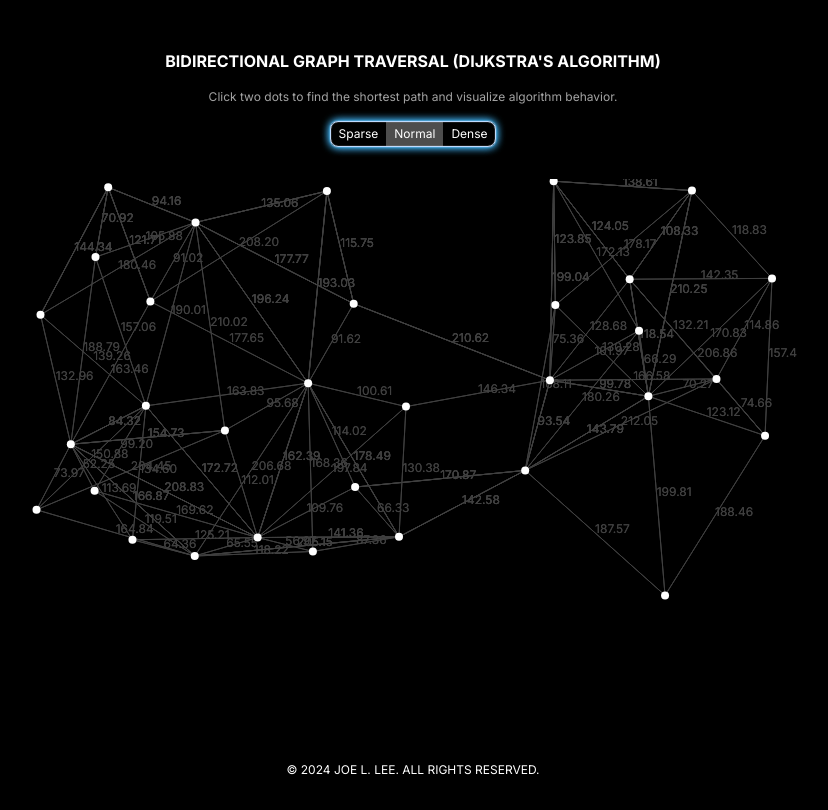
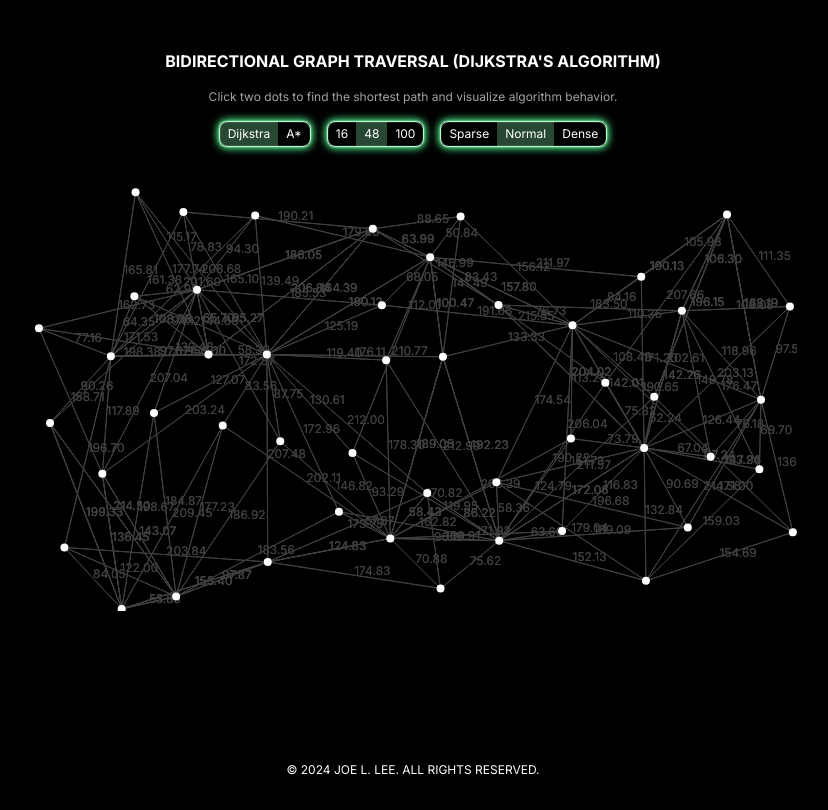
Before and after one commit to j1yl/graphs, a Next.js app: page / in a window 1280 px wide. Shown: the part 1400-2210 px from the top of the page, without its empty margins (227-1055 px from the left). Built offline with nearby package versions, Linux system fonts and the light colour scheme.

Commit message:
Add PriorityQueue class and implement A* algorithm

```diff
--- a/app/page.tsx
+++ b/app/page.tsx
@@ -32,16 +32,15 @@ export default function Home() {
         style={{
           scaleX: scrollYProgress,
         }}
-        className="pointer-events-none fixed left-0 top-0 z-40 h-1 w-full origin-left bg-gradient-to-r from-sky-400 to-violet-400"
+        className="pointer-events-none fixed left-0 top-0 z-40 h-1 w-full origin-left bg-white"
       />
       <div className="relative flex min-h-screen items-center justify-center">
         <Hero
           width={width}
           height={(width * 9) / 16}
-          amount={isMobile ? 16 : 32}
+          amount={isMobile ? 16 : 48}
         />
       </div>
-
       <div className="relative mx-auto flex flex-col items-center justify-center gap-4 px-4 py-16 md:max-w-2xl md:py-32">
         <Accordion question="What is a graph in computer science and what are its components?">
           <div>
@@ -191,13 +190,8 @@ export default function Home() {
           </div>
         </Accordion>
       </div>
-
       <div className="relative flex min-h-screen items-center justify-center px-4">
-        <Grid
-          width={width}
-          height={(width * 9) / 16}
-          amount={isMobile ? 16 : 32}
-        />
+        <Grid width={width} height={(width * 9) / 16} mobile={isMobile} />
       </div>
       <div className="relative flex items-center justify-center py-4 md:py-8">
         <p className="text-xs uppercase">
--- a/components/Grid.tsx
+++ b/components/Grid.tsx
@@ -1,25 +1,34 @@
-import React, { useState, useEffect } from "react";
+import React, { useState, useEffect, useRef } from "react";
 import { Vertex } from "@/lib/Vertex";
-import { dijkstra } from "@/lib/Algo";
+import { astar, dijkstra, heuristic } from "@/lib/Algo";
 import { motion } from "framer-motion";
 import { Edge } from "@/lib/Edge";
 
 type Props = {
   width: number;
   height: number;
-  amount: number;
+  mobile: boolean;
 };
 
-const Grid: React.FC<Props> = ({ width, height, amount }) => {
+type Algorithm = "dijkstra" | "astar";
+
+const Grid: React.FC<Props> = ({ width, height, mobile }) => {
   const [vertices, setVertices] = useState<Vertex[]>([]);
   const [edges, setEdges] = useState<Edge[]>([]);
 
   const [startVertex, setStartVertex] = useState<Vertex | null>(null);
   const [endVertex, setEndVertex] = useState<Vertex | null>(null);
-  const [density, setDensity] = useState(0.5);
 
   const [visitedEdges, setVisitedEdges] = useState<Edge[]>([]);
   const [shortestPathEdges, setShortestPathEdges] = useState<Edge[]>([]);
+
+  const [algorithm, setAlgorithm] = useState<Algorithm>("dijkstra");
+  const [amount, setAmount] = useState(48);
+  const [density, setDensity] = useState(0.5);
+
+  const [isAnimating, setIsAnimating] = useState(false);
+
+  const timeoutRefs = useRef<NodeJS.Timeout[]>([]);
 
   const initVertices = (): Vertex[] => {
     const minDistance = 50; // min dist for 2 pts in px
@@ -90,64 +99,138 @@ const Grid: React.FC<Props> = ({ width, height, amount }) => {
     return conns;
   };
 
+  const clearAnimationTimeouts = () => {
+    timeoutRefs.current.forEach(clearTimeout);
+    timeoutRefs.current = [];
+  };
+
+  useEffect(() => {
+    return () => {
+      timeoutRefs.current.forEach(clearTimeout);
+    };
+  }, []);
+
   useEffect(() => {
     const verts = initVertices();
     setVertices(verts);
     setEdges(connectVertices(verts));
+    setStartVertex(null);
+    setEndVertex(null);
+    setVisitedEdges([]);
+    setShortestPathEdges([]);
   }, [width, height, density, amount]);
 
   useEffect(() => {
     if (startVertex && endVertex) {
-      const { path, visited } = dijkstra(
-        vertices,
-        edges,
-        startVertex,
-        endVertex,
-      );
-      animatePath(path, visited);
+      let result: {
+        path: Vertex[];
+        visited: Edge[];
+      } = { path: [], visited: [] };
+
+      switch (algorithm) {
+        case "dijkstra": {
+          result = dijkstra(vertices, edges, startVertex, endVertex);
+          console.log(result);
+          break;
         }
-  }, [startVertex, endVertex, vertices, edges]);
+        case "astar": {
+          result = astar(vertices, edges, startVertex, endVertex, heuristic);
+          console.log(result);
+          break;
+        }
+        default: {
+          result = { path: [], visited: [] };
+        }
+      }
+
+      animatePath(result.path, result.visited);
+    }
+  }, [startVertex, endVertex, vertices, edges, algorithm]);
+
+  // const animatePath = (pathVertices: Vertex[], visited: Edge[]) => {
+  //   setVisitedEdges([]);
+  //   setShortestPathEdges([]);
+
+  //   visited.forEach((edge, index) => {
+  //     setTimeout(() => {
+  //       setVisitedEdges((currentEdges) => [...currentEdges, edge]);
+  //     }, index * 50);
+  //   });
+
+  //   const delayBeforeShortestPath = visitedEdges.length * 100;
+  //   setTimeout(() => {
+  //     pathVertices.forEach((vertex, index) => {
+  //       if (index < pathVertices.length - 1) {
+  //         const delay = index * 500;
+  //         setTimeout(() => {
+  //           setShortestPathEdges((currentEdges) => [
+  //             ...currentEdges,
+  //             edges.find(
+  //               (edge) =>
+  //                 (edge.from === vertex &&
+  //                   edge.to === pathVertices[index + 1]) ||
+  //                 (edge.to === vertex && edge.from === pathVertices[index + 1]),
+  //             ) as Edge,
+  //           ]);
+  //         }, delay);
+  //       }
+  //     });
+  //   }, delayBeforeShortestPath);
+  // };
 
   const animatePath = (pathVertices: Vertex[], visited: Edge[]) => {
-    setVisitedEdges([]);
-    setShortestPathEdges([]);
-
+    setIsAnimating(true);
+    clearAnimationTimeouts();
+    let animationDelay = 75;
+    const visitedBatch: Edge[] = [];
     visited.forEach((edge, index) => {
       setTimeout(() => {
-        setVisitedEdges((currentEdges) => [...currentEdges, edge]);
-      }, index * 50);
+        visitedBatch.push(edge);
+        setVisitedEdges([...visitedBatch]);
+      }, index * animationDelay);
     });
 
-    const delayBeforeShortestPath = visitedEdges.length * 100;
-    setTimeout(() => {
+    const shortestPathDelay = visited.length * animationDelay;
+    const shortestPathTimeout = setTimeout(() => {
+      const shortestPathBatch: Edge[] = [];
       pathVertices.forEach((vertex, index) => {
         if (index < pathVertices.length - 1) {
-          const delay = index * 500;
-          setTimeout(() => {
-            setShortestPathEdges((currentEdges) => [
-              ...currentEdges,
-              edges.find(
+          const timeout = setTimeout(() => {
+            const nextEdge = edges.find(
               (edge) =>
-                  (edge.from === vertex &&
-                    edge.to === pathVertices[index + 1]) ||
+                (edge.from === vertex && edge.to === pathVertices[index + 1]) ||
                 (edge.to === vertex && edge.from === pathVertices[index + 1]),
-              ) as Edge,
-            ]);
-          }, delay);
+            );
+            if (nextEdge) {
+              shortestPathBatch.push(nextEdge);
+              setShortestPathEdges([...shortestPathBatch]);
+            }
+          }, index * 100);
+          timeoutRefs.current.push(timeout);
         }
       });
-    }, delayBeforeShortestPath);
+    }, shortestPathDelay);
+    timeoutRefs.current.push(shortestPathTimeout);
+
+    const totalAnimationTime =
+      visited.length * animationDelay + pathVertices.length * 100;
+
+    const totalAnimationTimeout = setTimeout(() => {
+      setIsAnimating(false);
+    }, totalAnimationTime);
+
+    timeoutRefs.current.push(totalAnimationTimeout);
   };
 
   const handleVertexClick = (vertex: Vertex) => {
     if (!startVertex) {
-      setStartVertex(vertex);
-    } else if (!endVertex && vertex !== startVertex) {
-      setEndVertex(vertex);
-    } else {
+      clearAnimationTimeouts(); // Clear existing animations
       setStartVertex(vertex);
       setEndVertex(null);
       setVisitedEdges([]);
+      setShortestPathEdges([]);
+    } else if (!endVertex && vertex !== startVertex) {
+      setEndVertex(vertex);
     }
   };
 
@@ -170,34 +253,93 @@ const Grid: React.FC<Props> = ({ width, height, amount }) => {
             Click two dots to find the shortest path and visualize algorithm
             behavior.
           </p>
-          <div className="flex items-center justify-center rounded-lg border border-blue-200 text-xs text-white shadow-[0_0_1px_#fff,inset_0_0_1px_#fff,0_0_2px_#4bf,0_0_8px_#4bf,0_0_8px_#4bf]">
+          <div className="flex items-center gap-4">
+            <div className="flex items-center justify-center rounded-lg border border-green-200 text-xs text-white shadow-[0_0_1px_#fff,inset_0_0_1px_#fff,0_0_2px_#4ade80,0_0_8px_#4ade80,0_0_8px_#4ade80]">
               <button
+                onClick={() => setAlgorithm("dijkstra")}
+                className={`px-2 py-1 transition-colors duration-200 ease-in-out hover:bg-green-300/30 disabled:cursor-not-allowed disabled:bg-white/10 disabled:text-neutral-400`}
+                style={{
+                  background:
+                    algorithm === "dijkstra" ? "rgba(134, 239, 172, 0.3)" : "",
+                }}
+              >
+                Dijkstra
+              </button>
+              <button
+                onClick={() => setAlgorithm("astar")}
+                className={`px-2 py-1 transition-colors duration-200 ease-in-out hover:bg-green-300/30 disabled:cursor-not-allowed disabled:bg-white/10 disabled:text-neutral-400`}
+                style={{
+                  background:
+                    algorithm === "astar" ? "rgba(134, 239, 172, 0.3)" : "",
+                }}
+              >
+                A*
+              </button>
+            </div>
+            <div className="flex items-center justify-center rounded-lg border border-green-200 text-xs text-white shadow-[0_0_1px_#fff,inset_0_0_1px_#fff,0_0_2px_#4ade80,0_0_8px_#4ade80,0_0_8px_#4ade80]">
+              <button
+                disabled={isAnimating}
+                onClick={() => setAmount(16)}
+                className={`px-2 py-1 transition-colors duration-200 ease-in-out hover:bg-green-300/30 disabled:cursor-not-allowed disabled:bg-white/10 disabled:text-neutral-400`}
+                style={{
+                  background: amount === 16 ? "rgba(134, 239, 172, 0.3)" : "",
+                }}
+              >
+                16
+              </button>
+              <button
+                disabled={isAnimating}
+                onClick={() => setAmount(48)}
+                className={`px-2 py-1 transition-colors duration-200 ease-in-out hover:bg-green-300/30 disabled:cursor-not-allowed disabled:bg-white/10 disabled:text-neutral-400`}
+                style={{
+                  background: amount === 48 ? "rgba(134, 239, 172, 0.3)" : "",
+                }}
+              >
+                48
+              </button>
+              <button
+                disabled={isAnimating}
+                onClick={() => setAmount(100)}
+                className={`px-2 py-1 transition-colors duration-200 ease-in-out hover:bg-green-300/30 disabled:cursor-not-allowed disabled:bg-white/10 disabled:text-neutral-400`}
+                style={{
+                  background: amount === 100 ? "rgba(134, 239, 172, 0.3)" : "",
+                }}
+              >
+                100
+              </button>
+            </div>
+            <div className="flex items-center justify-center rounded-lg border border-green-200 text-xs text-white shadow-[0_0_1px_#fff,inset_0_0_1px_#fff,0_0_2px_#4ade80,0_0_8px_#4ade80,0_0_8px_#4ade80]">
+              <button
+                disabled={isAnimating}
                 onClick={() => setDensity(0.3)}
-              className={`px-2 py-1 transition-colors duration-200 ease-in-out hover:bg-white/30`}
+                className={`px-2 py-1 transition-colors duration-200 ease-in-out hover:bg-green-300/30 disabled:cursor-not-allowed disabled:bg-white/10 disabled:text-neutral-400`}
                 style={{
-                background: density === 0.3 ? "rgba(255, 255, 255, 0.3)" : "",
+                  background: density === 0.3 ? "rgba(134, 239, 172, 0.3)" : "",
                 }}
               >
                 Sparse
               </button>
               <button
+                disabled={isAnimating}
                 onClick={() => setDensity(0.5)}
-              className={`px-2 py-1 transition-colors duration-200 ease-in-out hover:bg-white/30`}
+                className={`px-2 py-1 transition-colors duration-200 ease-in-out hover:bg-green-300/30 disabled:cursor-not-allowed disabled:bg-white/10 disabled:text-neutral-400`}
                 style={{
-                background: density === 0.5 ? "rgba(255, 255, 255, 0.3)" : "",
+                  background: density === 0.5 ? "rgba(134, 239, 172, 0.3)" : "",
                 }}
               >
                 Normal
               </button>
               <button
+                disabled={isAnimating}
                 onClick={() => setDensity(0.7)}
-              className={`px-2 py-1 transition-colors duration-200 ease-in-out hover:bg-white/30`}
+                className={`px-2 py-1 transition-colors duration-200 ease-in-out hover:bg-green-300/30 disabled:cursor-not-allowed disabled:bg-white/10 disabled:text-neutral-400`}
                 style={{
-                background: density === 0.7 ? "rgba(255, 255, 255, 0.3)" : "",
+                  background: density === 0.7 ? "rgba(134, 239, 172, 0.3)" : "",
                 }}
               >
                 Dense
               </button>
+            </div>
           </div>
         </div>
       </div>
@@ -231,12 +373,6 @@ const Grid: React.FC<Props> = ({ width, height, amount }) => {
           </svg>
         ))}
 
-        <motion.svg
-          initial={{ opacity: 0 }}
-          animate={{ opacity: 1 }}
-          transition={{ duration: 1, staggerChildren: 2 }}
-        >
-          {/* Render visited edges */}
         {visitedEdges.map((edge, i) => (
           <motion.line
             key={`visited-${i}`}
@@ -244,7 +380,7 @@ const Grid: React.FC<Props> = ({ width, height, amount }) => {
             y1={edge.from.y}
             x2={edge.to.x}
             y2={edge.to.y}
-              className={"stroke-sky-800"}
+            className={"stroke-green-800"}
             strokeWidth={1}
             filter={"url(#glow)"}
             initial={{ pathLength: 0 }}
@@ -253,7 +389,6 @@ const Grid: React.FC<Props> = ({ width, height, amount }) => {
           />
         ))}
 
-          {/* Render shortest path edges */}
         {shortestPathEdges.map((edge, i) => (
           <motion.line
             key={`shortest-${i}`}
@@ -261,14 +396,13 @@ const Grid: React.FC<Props> = ({ width, height, amount }) => {
             y2={edge.from.y}
             x1={edge.to.x}
             y1={edge.to.y}
-              className="stroke-sky-400"
+            className="stroke-green-400"
             strokeWidth={2}
             initial={{ pathLength: 0 }}
             animate={{ pathLength: 1 }}
             transition={{ duration: 1 }}
           />
         ))}
-        </motion.svg>
 
         {vertices.map((vertex, i) => (
           <circle
--- a/lib/Algo.ts
+++ b/lib/Algo.ts
@@ -1,5 +1,6 @@
 import { Edge } from "./Edge";
 import { Vertex } from "./Vertex";
+import { PriorityQueue } from "./PriorityQueue";
 
 export function dijkstra(
   vertices: Vertex[],
@@ -59,3 +60,63 @@ export function dijkstra(
 
   return { path, visited };
 }
+
+export function heuristic(a: Vertex, b: Vertex) {
+  // euclidean distance
+  return Math.sqrt(Math.pow(a.x - b.x, 2) + Math.pow(a.y - b.y, 2));
+
+  // manhattan distance
+  // return Math.abs(a.x - b.x) + Math.abs(a.y - b.y);
+}
+
+export function astar(
+  vertices: Vertex[],
+  edges: Edge[],
+  startVertex: Vertex,
+  endVertex: Vertex,
+  heuristic: (a: Vertex, b: Vertex) => number,
+): {
+  path: Vertex[];
+  visited: Edge[];
+} {
+  const distances = new Map();
+  const previous = new Map();
+  const queue = new PriorityQueue();
+  const visited: Edge[] = [];
+
+  vertices.forEach((vertex) => {
+    distances.set(vertex, vertex === startVertex ? 0 : Infinity);
+    previous.set(vertex, null);
+    queue.enqueue(vertex, vertex === startVertex ? 0 : Infinity);
+  });
+
+  while (!queue.isEmpty()) {
+    const currentVertex = queue.dequeue();
+
+    if (currentVertex === endVertex) {
+      break;
+    }
+
+    edges
+      .filter((edge) => edge.from === currentVertex)
+      .forEach((edge) => {
+        const alt = distances.get(currentVertex) + edge.weight;
+        if (alt < distances.get(edge.to)) {
+          distances.set(edge.to, alt);
+          previous.set(edge.to, currentVertex);
+          queue.enqueue(edge.to, alt + heuristic(edge.to, endVertex));
+          visited.push(edge);
+        }
+      });
+  }
+
+  let path = [];
+  let current = endVertex;
+  while (current !== startVertex && current !== null) {
+    path.unshift(current);
+    current = previous.get(current);
+  }
+  if (current === startVertex) path.unshift(startVertex);
+
+  return { path, visited };
+}
--- /dev/null
+++ b/lib/PriorityQueue.ts
@@ -0,0 +1,23 @@
+export class PriorityQueue {
+  private queue: [number, any][] = [];
+
+  enqueue(item: any, priority: number) {
+    this.queue.push([priority, item]);
+    this.queue.sort((a, b) => a[0] - b[0]);
+
+    // for (let i = 0; i < this.queue.length; i++) {
+    //   if (this.queue[i][0] > priority) {
+    //     this.queue.splice(i, 0, [priority, item]);
+    //     break;
+    //   }
+    // }
+  }
+
+  dequeue() {
+    return this.queue.shift()?.[1];
+  }
+
+  isEmpty() {
+    return this.queue.length === 0;
+  }
+}
```
Lines whose indentation alone changed are shown as unchanged.
